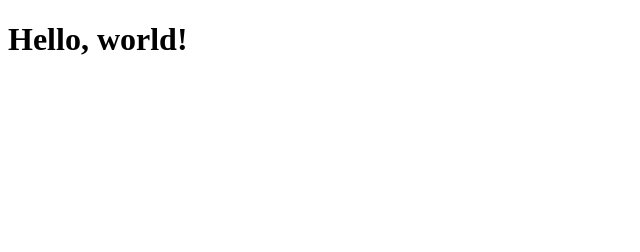
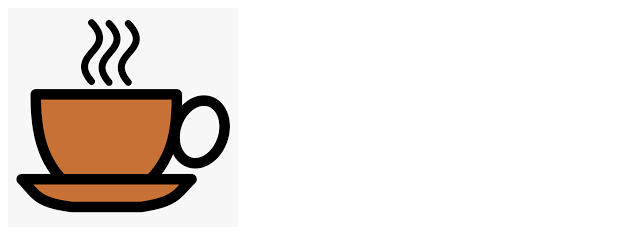
Before and after one commit to aaditya29/HTML-And-CSS-Portfolio, a plain HTML site: page HTML And CSS Projects/First Project/index.html in a window 1280 px wide. Shown: the whole page, without its empty margins (0-640 px from the left). Drawn offline with Linux system fonts and the light colour scheme.

Commit message:
first image added

```diff
--- a/HTML And CSS Projects/First Project/index.html
+++ b/HTML And CSS Projects/First Project/index.html
@@ -7,7 +7,7 @@
     <title>Coffee Junkie</title>
 </head>
 <body>
-    <h1>Hello, world!</h1>
+    <img src="/HTML And CSS Projects/First Project/images/cup1.png" alt="coffee cup logo" />
 
 </body>
 </html>
```
